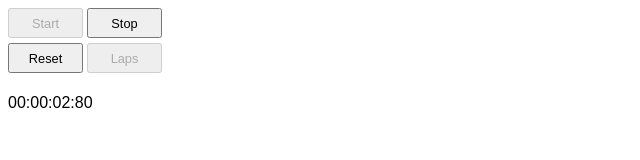
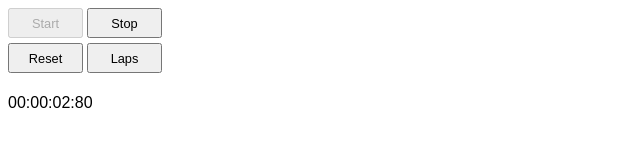
Before and after one commit to gwanghyeongim/stopwatch-js, a plain HTML site: page index.html in a window 1280 px wide. Both pictures are taken after a click on the button "Start". Shown: the full height of the page, 0-640 px from the left. Drawn offline with Linux system fonts and the light colour scheme.

Commit message:
labs -> laps

```diff
--- a/index.html
+++ b/index.html
@@ -59,7 +59,7 @@
         milSec = milSec < 10 ? `0${milSec}` : milSec
 
         clock.textContent = `${hr}:${min}:${sec}:${milSec}`
-        labs.disabled = false;
+        laps.disabled = false;
       })
     }
 
```
